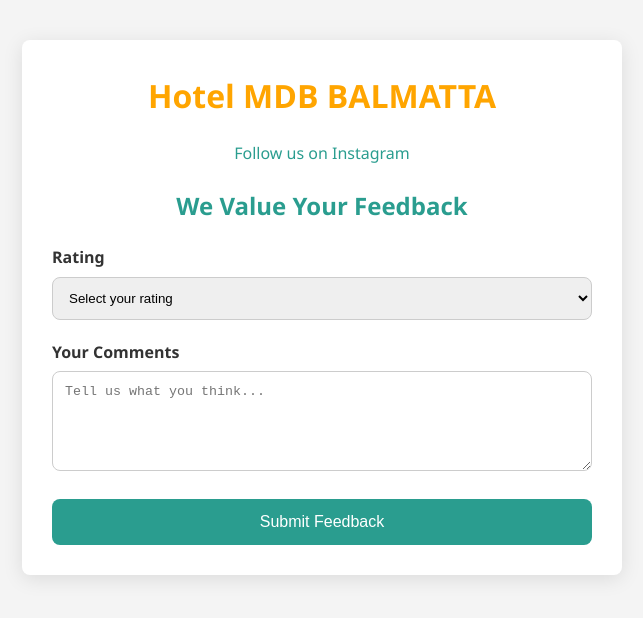
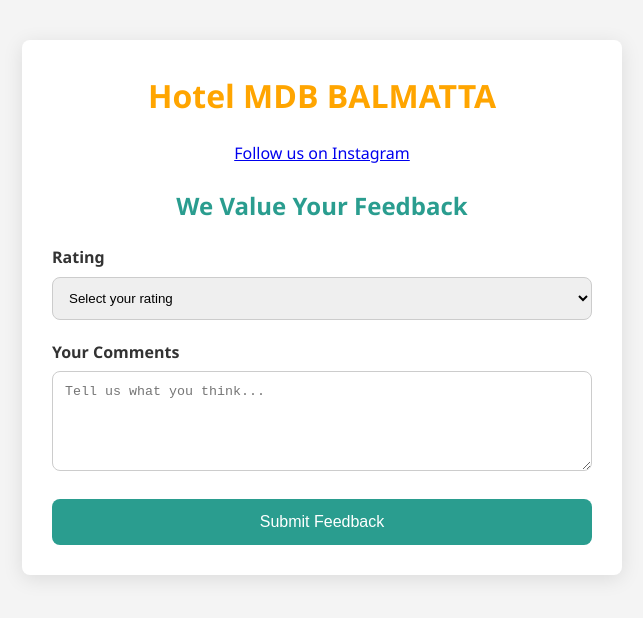
Before and after one commit to swaroopgowda132/hotel-feedback, a plain HTML site: page index.html in a window 1280 px wide. Shown: the whole page, without its empty margins (318-961 px from the left). Drawn offline with Linux system fonts and the light colour scheme.

Commit message:
Update index.html

```diff
--- a/index.html
+++ b/index.html
@@ -110,7 +110,7 @@
   <div class="form-wrapper">
   <h1>Hotel MDB BALMATTA</h1>
 <p style="text-align:center; margin-bottom: 20px;">
-  <a href="https://www.instagram.com/hotel_mdb?igsh=emYzcm1ndTV1amN0" target="_blank" style="color: #2a9d8f; text-decoration: none;">
+  <a href="https://www.instagram.com/hotel_mdb?igsh=emYzcm1ndTV1amN0" target="style=color: blue; text-decoration: none;">
     Follow us on Instagram
   </a>
 </p>
```
